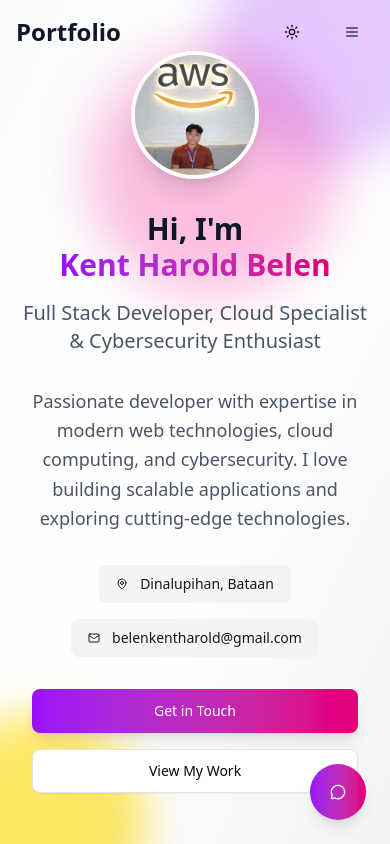
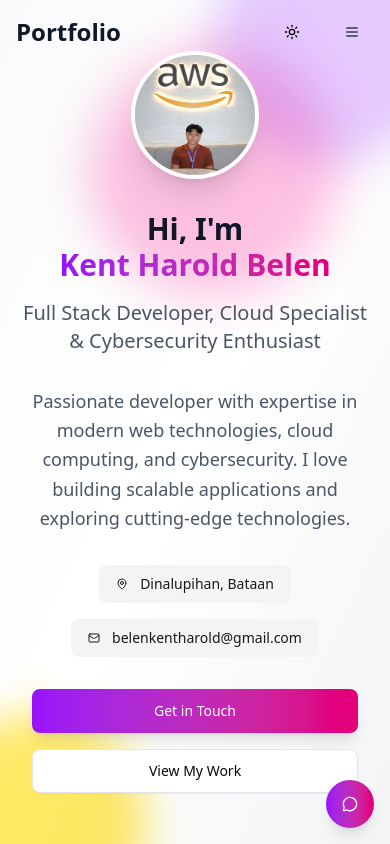
Before and after one commit to KentDevu/formalportfolio, a Next.js app: page / in a window 390 px wide. Shown: the top 844 px of the page. Built offline with nearby package versions, Linux system fonts and the light colour scheme.

Commit message:
Fix ai layout

```diff
--- a/src/app/globals.css
+++ b/src/app/globals.css
@@ -244,6 +244,37 @@ html {
   animation: pulse-glow 2s ease-in-out infinite;
 }
 
+/* Chat component global styles */
+.chat-message {
+  word-wrap: break-word;
+  word-break: break-word;
+  overflow-wrap: break-word;
+  hyphens: auto;
+}
+
+.chat-modal {
+  max-height: 100vh;
+  overflow: hidden;
+}
+
+/* Ensure proper scrolling in chat */
+.chat-messages::-webkit-scrollbar {
+  width: 4px;
+}
+
+.chat-messages::-webkit-scrollbar-track {
+  background: transparent;
+}
+
+.chat-messages::-webkit-scrollbar-thumb {
+  background: rgba(156, 163, 175, 0.3);
+  border-radius: 2px;
+}
+
+.chat-messages::-webkit-scrollbar-thumb:hover {
+  background: rgba(156, 163, 175, 0.5);
+}
+
 /* Mobile responsive fixes */
 @media (max-width: 768px) {
   .container {
@@ -282,4 +313,15 @@ html {
     min-height: 44px;
     min-width: 44px;
   }
+
+  /* Chat message word wrapping */
+  .break-words {
+    word-wrap: break-word;
+    word-break: break-word;
+    overflow-wrap: break-word;
+  }
+
+  .overflow-wrap-anywhere {
+    overflow-wrap: anywhere;
+  }
 }
--- a/src/components/common/ai-assistant.tsx
+++ b/src/components/common/ai-assistant.tsx
@@ -53,17 +53,17 @@ export function AIAssistant() {
     <>
       {/* Floating Chat Button */}
       <motion.div
-        className="fixed bottom-6 right-6 z-50"
+        className="fixed bottom-4 right-4 sm:bottom-6 sm:right-6 z-50"
         initial={{ scale: 0 }}
         animate={{ scale: 1 }}
         transition={{ delay: 2, duration: 0.5 }}
       >
         <Button
           size="icon"
-          className="w-14 h-14 rounded-full bg-gradient-to-r from-purple-600 to-pink-600 hover:from-purple-700 hover:to-pink-700 shadow-lg"
+          className="w-12 h-12 sm:w-14 sm:h-14 rounded-full bg-gradient-to-r from-purple-600 to-pink-600 hover:from-purple-700 hover:to-pink-700 shadow-lg"
           onClick={() => setIsOpen(true)}
         >
-          <MessageCircle className="w-6 h-6 text-white" />
+          <MessageCircle className="w-5 h-5 sm:w-6 sm:h-6 text-white" />
         </Button>
       </motion.div>
 
@@ -74,15 +74,15 @@ export function AIAssistant() {
             initial={{ opacity: 0 }}
             animate={{ opacity: 1 }}
             exit={{ opacity: 0 }}
-            className="fixed inset-0 bg-black bg-opacity-50 z-50 flex items-end sm:items-center justify-center p-4"
+            className="fixed inset-0 bg-black bg-opacity-50 z-50 flex items-end sm:items-center justify-center p-0 sm:p-4"
           >
             <motion.div
               initial={{ y: 100, scale: 0.9 }}
               animate={{ y: 0, scale: 1 }}
               exit={{ y: 100, scale: 0.9 }}
-              className="w-full max-w-md"
+              className="w-full h-full sm:h-auto sm:max-w-md sm:max-h-[600px] lg:max-w-lg xl:max-w-xl"
             >
-              <Card className="h-[500px] flex flex-col">
+              <Card className="h-full sm:h-[500px] lg:h-[600px] flex flex-col rounded-none sm:rounded-lg chat-modal">
                 <CardHeader className="flex flex-row items-center justify-between pb-3">
                   <div className="flex items-center space-x-2">
                     <div className="w-8 h-8 bg-gradient-to-r from-purple-600 to-pink-600 rounded-full flex items-center justify-center">
@@ -117,7 +117,7 @@ export function AIAssistant() {
 
                 <CardContent className="flex-1 flex flex-col p-0">
                   {/* Messages */}
-                  <div className="flex-1 overflow-y-auto p-4 space-y-4">
+                  <div className="flex-1 overflow-y-auto p-3 sm:p-4 space-y-3 sm:space-y-4 chat-messages">
                     {messages.map((message) => (
                       <motion.div
                         key={message.id}
@@ -125,16 +125,16 @@ export function AIAssistant() {
                         animate={{ opacity: 1, y: 0 }}
                         className={`flex ${message.sender === 'user' ? 'justify-end' : 'justify-start'}`}
                       >
-                        <div className={`flex items-start space-x-2 max-w-[80%] ${message.sender === 'user' ? 'flex-row-reverse space-x-reverse' : ''}`}>
-                          <div className={`w-6 h-6 rounded-full flex items-center justify-center ${message.sender === 'user' ? 'bg-blue-600' : 'bg-gradient-to-r from-purple-600 to-pink-600'}`}>
+                        <div className={`flex items-start space-x-2 max-w-[85%] sm:max-w-[80%] ${message.sender === 'user' ? 'flex-row-reverse space-x-reverse' : ''}`}>
+                          <div className={`w-6 h-6 rounded-full flex items-center justify-center flex-shrink-0 ${message.sender === 'user' ? 'bg-blue-600' : 'bg-gradient-to-r from-purple-600 to-pink-600'}`}>
                             {message.sender === 'user' ? (
                               <User className="w-3 h-3 text-white" />
                             ) : (
                               <Bot className="w-3 h-3 text-white" />
                             )}
                           </div>
-                          <div className={`p-3 rounded-lg ${message.sender === 'user' ? 'bg-blue-600 text-white' : 'bg-gray-100 dark:bg-gray-800'}`}>
-                            <p className="text-sm">{message.content}</p>
+                          <div className={`p-3 rounded-lg break-words overflow-wrap-anywhere chat-message ${message.sender === 'user' ? 'bg-blue-600 text-white' : 'bg-gray-100 dark:bg-gray-800'}`}>
+                            <p className="text-sm leading-relaxed whitespace-pre-wrap">{message.content}</p>
                           </div>
                         </div>
                       </motion.div>
@@ -145,8 +145,8 @@ export function AIAssistant() {
                         animate={{ opacity: 1 }}
                         className="flex justify-start"
                       >
-                        <div className="flex items-start space-x-2">
-                          <div className="w-6 h-6 bg-gradient-to-r from-purple-600 to-pink-600 rounded-full flex items-center justify-center">
+                        <div className="flex items-start space-x-2 max-w-[85%] sm:max-w-[80%]">
+                          <div className="w-6 h-6 bg-gradient-to-r from-purple-600 to-pink-600 rounded-full flex items-center justify-center flex-shrink-0">
                             <Bot className="w-3 h-3 text-white" />
                           </div>
                           <div className="bg-gray-100 dark:bg-gray-800 p-3 rounded-lg">
@@ -164,13 +164,13 @@ export function AIAssistant() {
 
                   {/* Error Display */}
                   {error && (
-                    <div className="px-4 py-2 bg-red-50 dark:bg-red-900/20 border-t border-red-200 dark:border-red-800">
-                      <p className="text-sm text-red-600 dark:text-red-400">{error}</p>
+                    <div className="px-3 sm:px-4 py-2 bg-red-50 dark:bg-red-900/20 border-t border-red-200 dark:border-red-800">
+                      <p className="text-xs sm:text-sm text-red-600 dark:text-red-400 break-words">{error}</p>
                     </div>
                   )}
 
                   {/* Input */}
-                  <div className="p-4 border-t">
+                  <div className="p-3 sm:p-4 border-t bg-white dark:bg-gray-900">
                     <div className="flex space-x-2">
                       <Input
                         value={inputValue}
@@ -178,12 +178,13 @@ export function AIAssistant() {
                         onKeyDown={handleKeyPress}
                         placeholder="Ask me anything..."
                         disabled={isLoading}
-                        className="flex-1"
+                        className="flex-1 text-sm sm:text-base"
                       />
                       <Button
                         onClick={handleSendMessage}
                         disabled={!inputValue.trim() || isLoading}
                         size="icon"
+                        className="flex-shrink-0"
                       >
                         <Send className="w-4 h-4" />
                       </Button>
--- a/src/lib/groq.ts
+++ b/src/lib/groq.ts
@@ -6,7 +6,7 @@ let groq: Groq | null = null
 function getGroqClient() {
   if (!groq && process.env.NEXT_PUBLIC_GROQ_API_KEY) {
     groq = new Groq({
-      apiKey: "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",
+      apiKey: process.env.NEXT_PUBLIC_GROQ_API_KEY,
       dangerouslyAllowBrowser: true // Note: In production, use a server-side API route for security
     })
   }
```
